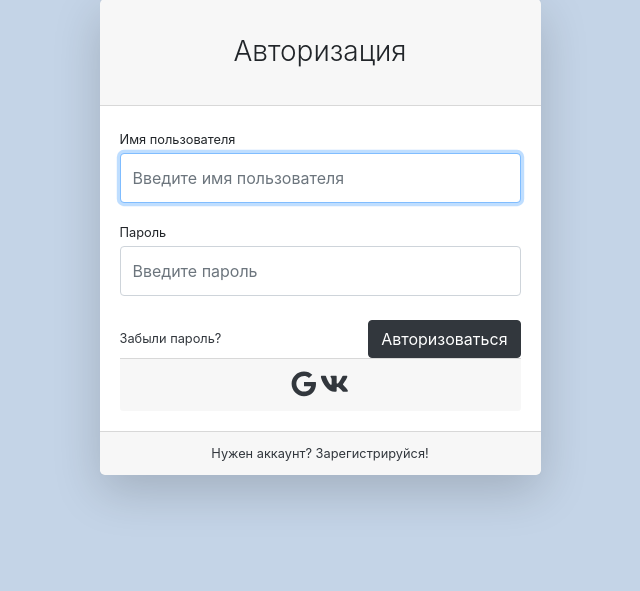
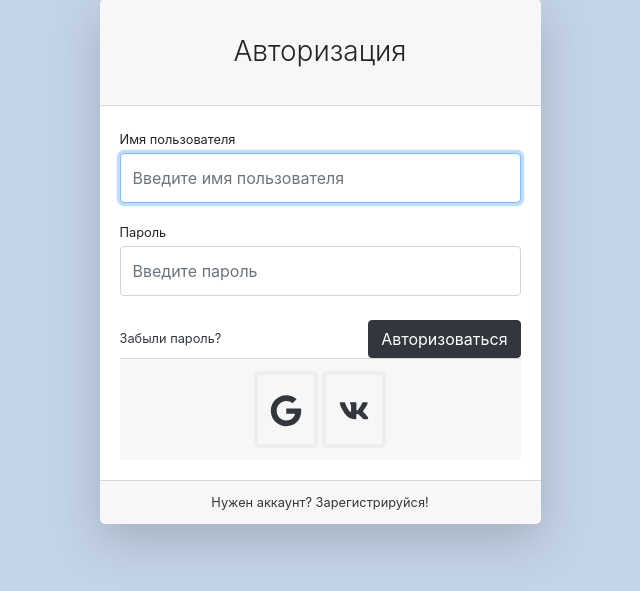
Before and after one commit to impreza555/Django-Framework-Optimization-tools, a Django app: page /users/login/ in a window 1280 px wide. Shown: the part 49-640 px from the top of the page, without its empty margins (320-960 px from the left). Run offline with Django 3.2, Linux system fonts and the light colour scheme.

Commit message:
Изменил отображение иконок соцсетей на странице авторизации.

```diff
--- a/authapp/templates/authapp/login.html
+++ b/authapp/templates/authapp/login.html
@@ -42,11 +42,11 @@
                     </div>
                 </form>
                 <div class="list-group-horizontal card-footer text-center small">
-                    <a href="{% url 'social:begin' 'google-oauth2' %}?next='/'">
-                        <i class="fab fa-google fa-2x"></i>
+                    <a class="fa-lg" href="{% url 'social:begin' 'google-oauth2' %}?next='/'">
+                        <i class="fab fa-google fa-3x fa-fw fa-border"></i>
                     </a>
-                    <a href="{% url 'social:begin' 'vk-oauth2' %}?next='/'">
-                        <i class="fab fa-vk fa-2x"></i>
+                    <a class="fa-lg" href="{% url 'social:begin' 'vk-oauth2' %}?next='/'">
+                        <i class="fab fa-vk fa-3x fa-fw fa-border"></i>
                     </a>
                 </div>
             </div>
```
